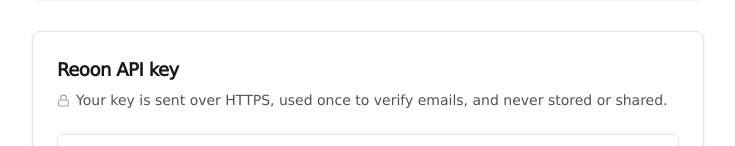
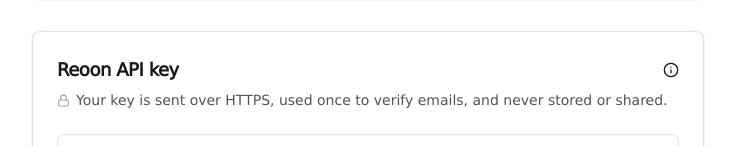
Before and after one commit to Lara-Craft-AI/email-finder-web, a Next.js app: page / in a window 1280 px wide. Shown: the part 1063-1209 px from the top of the page, without its empty margins (272-1007 px from the left). Built offline with nearby package versions, Linux system fonts and the light colour scheme.

Commit message:
feat: add (i) info icon linking to Reoon API key signup

```diff
--- a/app/page.tsx
+++ b/app/page.tsx
@@ -1,7 +1,7 @@
 "use client";
 
 import { useMemo, useState } from "react";
-import { Lock } from "lucide-react";
+import { Info, Lock } from "lucide-react";
 
 import { FileDropzone } from "@/components/FileDropzone";
 import { ProgressStep } from "@/components/ProgressStep";
@@ -228,7 +228,18 @@
 
         <Card>
           <CardHeader>
-            <CardTitle>Reoon API key</CardTitle>
+            <div className="flex items-center justify-between">
+              <CardTitle>Reoon API key</CardTitle>
+              <a
+                href="https://www.reoon.com/email-verifier/"
+                target="_blank"
+                rel="noopener noreferrer"
+                title="Go on https://www.reoon.com/email-verifier/ to get an API key"
+                className="text-zinc-400 hover:text-zinc-600 transition-colors"
+              >
+                <Info size={16} />
+              </a>
+            </div>
             <CardDescription className="flex items-center gap-1.5">
               <Lock size={13} className="text-zinc-400" />
               Your key is sent over HTTPS, used once to verify emails, and never stored or shared.
```
